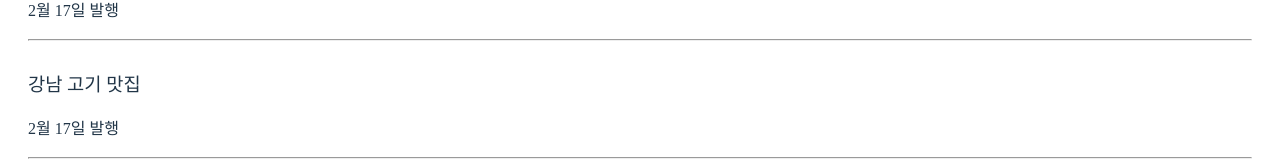
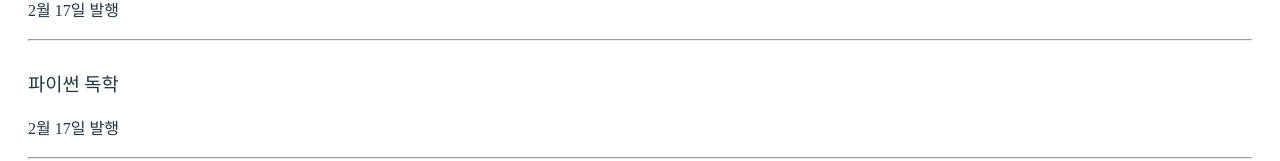
Before and after one commit to wisdom0405/React-Study, a React (Vite) app in the folder blog/: page / in a window 1280 px wide. Shown: the part 290-451 px from the top of the page. Built offline with nearby package versions, Linux system fonts and the light colour scheme.

Commit message:
eslint disable

```diff
--- a/blog/src/App.jsx
+++ b/blog/src/App.jsx
@@ -1,3 +1,4 @@
+/* eslint-disable */
 import React, { useState } from 'react'
 import reactLogo from './assets/react.svg'
 import viteLogo from '/vite.svg'
@@ -11,7 +12,7 @@ function App() {
   // let [a,b] = [10, 100] // a에는 10 b에는 100담는다.
   // state에 데이터 저장하는 이유 : state는 변경되면 새로고침 없이 HTML이 자동으로 재렌더링 된다.
   // 자주 바뀌는, 중요한 데이터는 변수말고 state에 저장해서 쓰자자
-  let [글제목, 글제목변경] = useState(['남자 코트 추천', '강남 우동 맛집']); // [state데이터, state데이터 변경함수]
+  let [글제목, 글제목변경] = useState(['남자 코트 추천', '강남 우동 맛집', '파이썬 독학']); // [state데이터, state데이터 변경함수]
 
 
 
@@ -38,7 +39,7 @@ function App() {
             <hr/>
         </div>
         <div className='list'>
-            <h3> {posts} </h3>
+            <h3> {글제목[2]} </h3>
             <p>2월 17일 발행</p>
             <hr/>
         </div>
```
